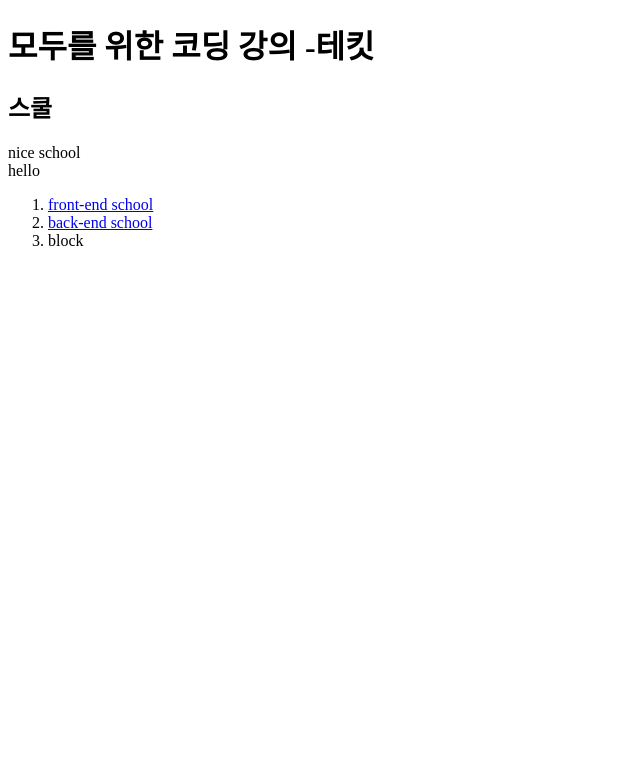
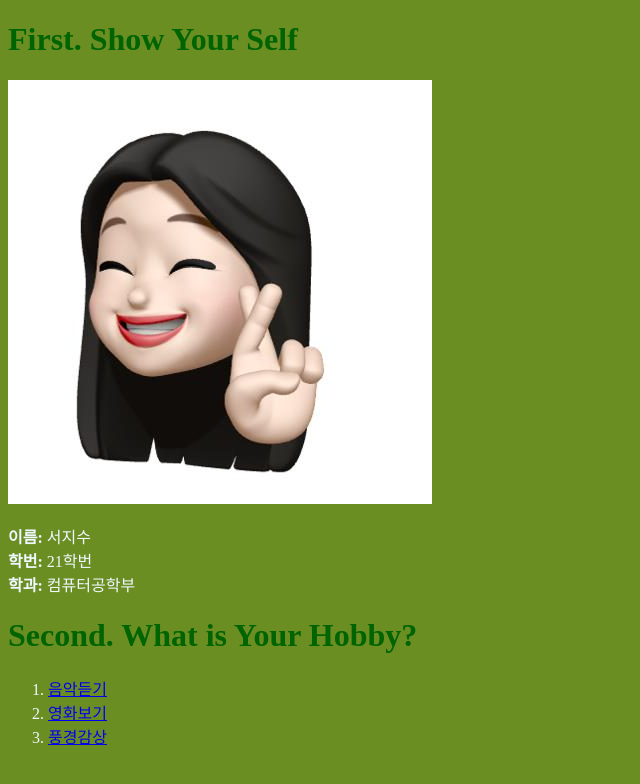
Before and after one commit to JSO0o/JSO0o.github.io, a plain HTML site: page index.html in a window 1280 px wide. Shown: the whole page, without its empty margins (0-640 px from the left). Drawn offline with Linux system fonts and the light colour scheme.

Commit message:
Add files via upload

```diff
--- a/index.html
+++ b/index.html
@@ -1,52 +1,57 @@
 <!DOCTYPE html>
 <html lang="ko">
-
 <head>
     <meta charset="UTF-8">
     <meta http-equiv="X-UA-Compatible" content="IE=edge">
     <meta name="viewport" content="width=device-width, initial-scale=1.0">
-    <title>멋쟁이사자처럼:)</title>
+    <link rel="stylesheet" href="style.css">
+    <title>저를 소개합니다!</title>
 
-    <meta property="og:title" content="제목">
-    <meta property="og:description" content="내용">
-    <meta property="og:image" content="./EX6B5t5U8AARD3G.jpg">
+    <meta property="og:title" content="저를 소개합니다!">
+    <meta property="og:description" content="안녕하세요~! 컴퓨터공학부 21학번 서지수입니다!">
+    <meta property="og:image" content="./face.jpg">
 
 </head>
+<body>
+    <div id="first">
+        <h1>First. Show Your Self</h1>
+    </div>
 
-<body>
+    <img src='face.jpg'>
 
-    <h1>모두를 위한 코딩 강의 -테킷</h1>
+    <div id="information">
+        <p>
+            <b>이름:</b> 서지수<br>
+            <b>학번:</b> 21학번<br>
+            <b>학과:</b> 컴퓨터공학부<br>
+        </p>
+    </div>
 
-    <div>
-        <h2>스쿨</h2>
+    <div id="first">
+        <h1>Second. What is Your Hobby?</h1>
+    </div>
 
-        <p>nice school<br>hello</p>
-
-        <!-- <p>secret</p> -->
-
+    <div id="information">
+        <p>
             <ol>
-            <li><a href="https://techit.education/" target="_blank">
-                    front-end school
+                <li>
+                    <a href="https://www.youtube.com/watch?v=iUyBzYK7GUw" target="_blank">
+                        음악듣기
                     </a>
                 </li>
                 <li>
-                <a href="#">
-                    back-end school
+                    <a href="https://search.naver.com/search.naver?sm=tab_hty.top&where=nexearch&query=%EC%98%81%ED%99%94+%EC%9C%84%ED%94%8C%EB%9E%98%EC%89%AC&oquery=%EC%98%81%ED%99%94+%EC%9C%84%ED%94%8C%EB%9E%98%EC%89%AC&tqi=iuIaywp0Jy0ssRudnxVssssssd8-505404" target="_blank">
+                        영화보기
                     </a>
                 </li>
-            <li>block</li>
+                <li>
+                    <a href="https://pds.joongang.co.kr/news/component/htmlphoto_mmdata/201505/19/htm_20150519170735515.jpg" target="_blank">
+                        풍경감상
+                    </a>
+                </li>
             </ol>
+        </p>
     </div>
+
 </body>
-
 </html>
-
-
-
-<!-- <header>
-<nav>
-    <section>
-        <footer></footer>
-    </section>
-</nav>
-</header> -->
--- /dev/null
+++ b/style.css
@@ -0,0 +1,9 @@
+#information{
+    color:aliceblue;
+}
+#first{
+    color:darkgreen;
+}
+
+
+    body { background-color:olivedrab }
```
Also changed, not shown: face.jpg (added). Lines whose indentation alone changed are shown as unchanged.
